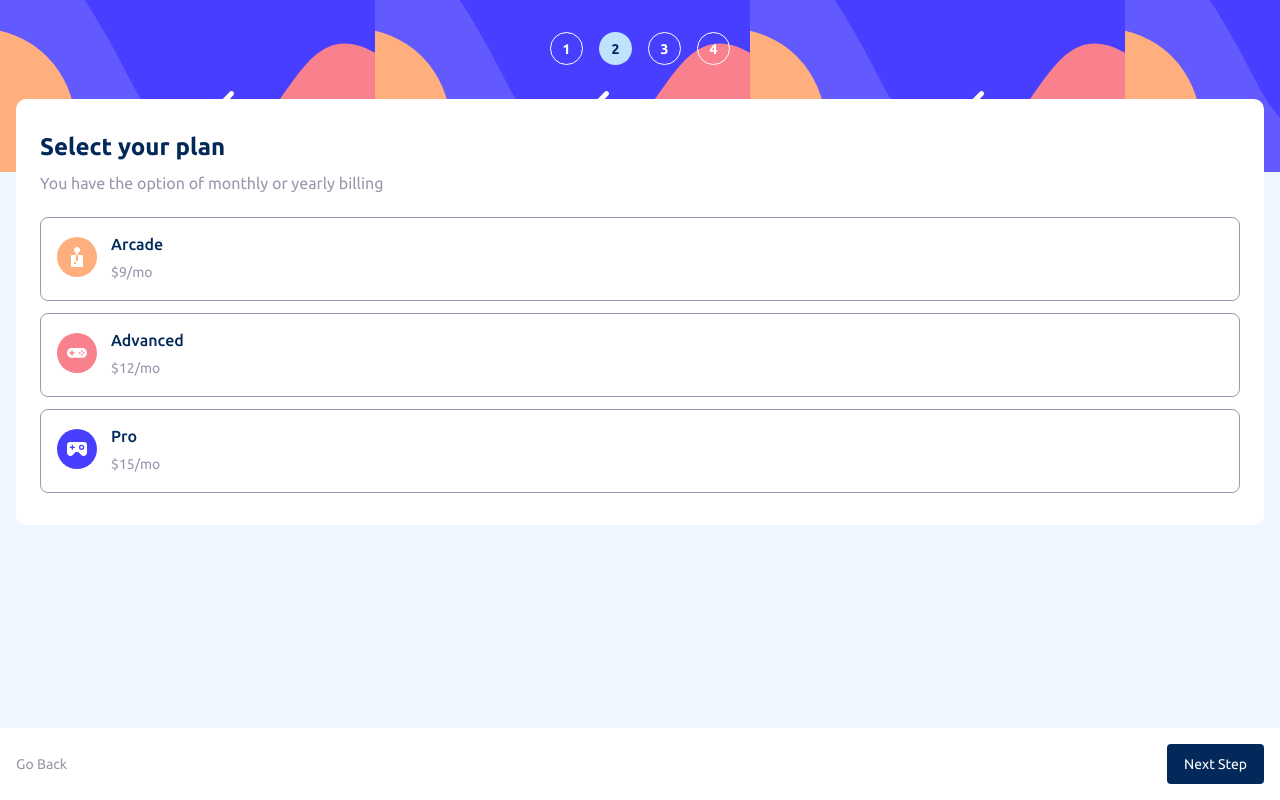
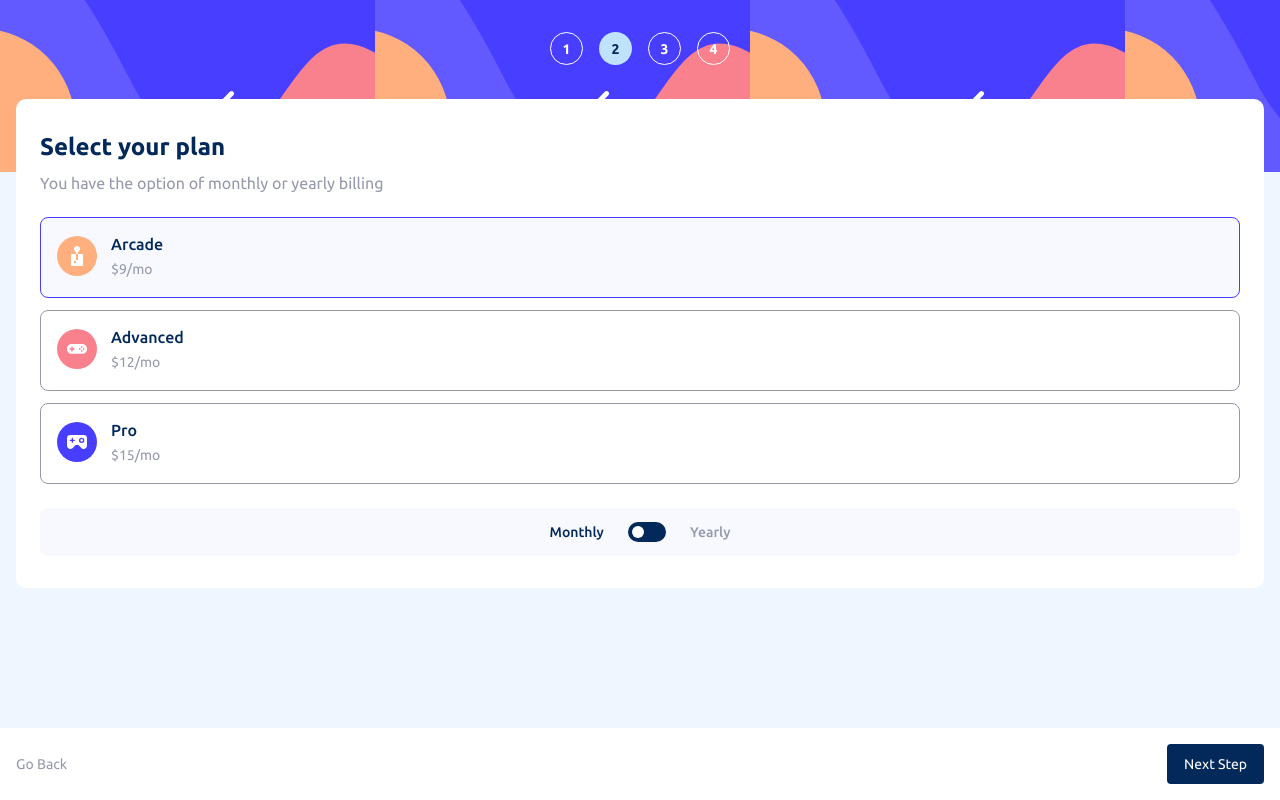
Before and after one commit to kncalderong/multistep-form, a React (Vite) app: page /select-plan in a window 1280 px wide. Built offline with nearby package versions, Linux system fonts and the light colour scheme.

Commit message:
feat: select plan logic developed

```diff
--- a/src/components/FormUniqueOption.tsx
+++ b/src/components/FormUniqueOption.tsx
@@ -6,7 +6,7 @@ type FormUniqueOptionProps = {
   name: string
   price: string
   value: planOptions
-  setFunction: React.Dispatch<React.SetStateAction<planOptions | null>>
+  setFunction: React.Dispatch<React.SetStateAction<planOptions>>
 }
 
 const FormUniqueOption = ({  icon,  isSelected,  name,  price,  value,  setFunction}: FormUniqueOptionProps) => {
@@ -15,9 +15,10 @@ const FormUniqueOption = ({  icon,  isSelected,  name,  price,  value,  setFunct
       <div className='block w-[40px] h-[40px]'>
         <img src={icon} alt="iconArcade" className='w-full' />
       </div>
-      <div className='flex flex-col gap-[6px]' >
+      <div className='flex flex-col gap-[3px]' >
         <p className='text-marine-blue font-medium' >{name}</p>
         <p className='text-cool-gray text-sm' >{price}</p>
+        {(value === planOptions.advancedYear || value === planOptions.arcadeYear || value === planOptions.proYear) && (<p className="text-marine-blue text-xs" >2 months free</p> )}
       </div>
     </div>
   )
--- a/src/context/appContext.tsx
+++ b/src/context/appContext.tsx
@@ -1,7 +1,9 @@
 import React, { useContext, createContext, useState, useReducer } from 'react'
 import { AppContextValueType, AppContextStateType } from '../types'
 import { ReducerActionKind } from '../types'
+
 import reducer from './reducer'
+import { planOptions } from '../pages/form/SelectPlan'
 
 
 const AppContext = createContext<AppContextValueType | null>(null)
@@ -14,7 +16,9 @@ export const initialState: AppContextStateType  = {
   isFinished: false,
   name: '',
   email: '',
-  phone: ''
+  phone: '',
+  isMothlyPlan: true,
+  selectedPlan: planOptions.arcadeMonth
 }
 
 const AppProvider = ({children }: AppProviderProps) => {
--- a/src/pages/form/PersonalInfo.tsx
+++ b/src/pages/form/PersonalInfo.tsx
@@ -85,7 +85,7 @@ const PersonalInfo = () => {
     updateInfo('email', email.value)
     updateInfo('phone', phone.value)
 
-    navigate('select-plan')
+    navigate('/select-plan')
   }
 
   return (
--- a/src/pages/form/SelectPlan.tsx
+++ b/src/pages/form/SelectPlan.tsx
@@ -1,20 +1,67 @@
-import React, { useState } from 'react'
+import React, { useEffect, useState } from 'react'
 import iconArcade from '../../assets/images/icon-arcade.svg'
 import iconAdvanced from '../../assets/images/icon-advanced.svg'
 import iconPro from '../../assets/images/icon-pro.svg'
 import FormUniqueOption from '../../components/FormUniqueOption'
+import { useAppContext } from '../../context/appContext'
+import { useNavigate } from 'react-router-dom'
 
 
 export enum planOptions {
   arcadeMonth = 'arcade-month',
   advancedMonth = 'advanced-month',
-  proMonth= 'pro-month'
+  proMonth = 'pro-month',
+  arcadeYear = 'arcade-year',
+  advancedYear = 'advanced-year',
+  proYear = 'pro-year'
 }
 
 const SelectPlan = () => {
 
-  const [selectedPlan, setSelectedPlan] = useState<planOptions | null>(null)
+  const { selectedPlan, isMothlyPlan, updateInfo } = useAppContext()
+  const [selectedPlanLocal, setSelectedPlanLocal] = useState<planOptions >(selectedPlan)
+  const [isMonthly, setIsMonthly] = useState<boolean>(isMothlyPlan)
 
+  const navigate = useNavigate()
+
+  //to adjust the plan selected to yearly or monthly toggle changed
+  useEffect(() => {
+    if (!isMonthly) {
+      if (selectedPlanLocal === planOptions.arcadeMonth) {
+        setSelectedPlanLocal(planOptions.arcadeYear)
+        return
+      }
+      if (selectedPlanLocal === planOptions.advancedMonth) {
+        setSelectedPlanLocal(planOptions.advancedYear)
+        return
+      }
+      if (selectedPlanLocal === planOptions.proMonth) {
+        setSelectedPlanLocal(planOptions.proYear)
+        return
+      }
+    }
+    if (isMonthly) {
+      if (selectedPlanLocal === planOptions.arcadeYear) {
+        setSelectedPlanLocal(planOptions.arcadeMonth)
+        return
+      }
+      if (selectedPlanLocal === planOptions.advancedYear) {
+        setSelectedPlanLocal(planOptions.advancedMonth)
+        return
+      }
+      if (selectedPlanLocal === planOptions.proYear) {
+        setSelectedPlanLocal(planOptions.proMonth)
+        return
+      }
+    }
+  }, [isMonthly])
+
+  const runValidations = () => {
+    updateInfo('isMothlyPlan', isMonthly)
+    updateInfo('selectedPlan', selectedPlanLocal)
+
+    navigate('/adds-on')
+  }
 
   return (
     <div className='flex flex-col grow' >
@@ -23,17 +70,24 @@ const SelectPlan = () => {
           <form className='flex flex-col'>
           <h2 className='text-2xl text-marine-blue font-bold mb-2' >Select your plan</h2>
             <p className='text-cool-gray mb-[22px]' >You have the option of monthly or yearly billing</p>
-            <div  className='flex flex-col gap-3' >
-              <FormUniqueOption isSelected={selectedPlan === planOptions.arcadeMonth} name='Arcade' price='$9/mo' icon={iconArcade} setFunction={setSelectedPlan} value={planOptions.arcadeMonth } />
-              <FormUniqueOption isSelected={selectedPlan === planOptions.advancedMonth} name='Advanced' price='$12/mo' icon={iconAdvanced} setFunction={setSelectedPlan} value={planOptions.advancedMonth} />
-              <FormUniqueOption isSelected={selectedPlan === planOptions.proMonth} name='Pro' price='$15/mo' icon={iconPro} setFunction={setSelectedPlan} value={planOptions.proMonth } />
+            <div  className='flex flex-col gap-3 mb-6' >
+              <FormUniqueOption isSelected={selectedPlanLocal === planOptions.arcadeMonth || selectedPlanLocal === planOptions.arcadeYear} name='Arcade' price={ isMonthly ? '$9/mo' : '$90/yr'} icon={iconArcade} setFunction={setSelectedPlanLocal} value={ isMonthly? planOptions.arcadeMonth : planOptions.arcadeYear} />
+              <FormUniqueOption isSelected={selectedPlanLocal === planOptions.advancedMonth || selectedPlanLocal === planOptions.advancedYear} name='Advanced' price={isMonthly ? '$12/mo' : '$120/yr'} icon={iconAdvanced} setFunction={setSelectedPlanLocal} value={isMonthly ? planOptions.advancedMonth : planOptions.advancedYear} />
+              <FormUniqueOption isSelected={selectedPlanLocal === planOptions.proMonth || selectedPlanLocal === planOptions.proYear} name='Pro' price={isMonthly ? '$15/mo' : '$150/yr'} icon={iconPro} setFunction={setSelectedPlanLocal} value={isMonthly ? planOptions.proMonth : planOptions.proYear } />
+            </div>
+            <div className='flex h-12 rounded-lg bg-very-light-gray py-[14px] gap-6 justify-center items-center' >
+              <p className='text-marine-blue font-medium text-sm' >Monthly</p>
+              <div className={`w-[38px] h-[20px] rounded-[10px] bg-marine-blue flex items-center ${isMonthly ? 'justify-start' : 'justify-end'} p-1 cursor-pointer`} onClick={()=> setIsMonthly(!isMonthly) } >
+                <span className='w-3 h-3 rounded-full bg-white' ></span>
+              </div>
+              <p className='text-cool-gray font-medium text-sm'>Yearly</p>
             </div>
           </form>
         </div>
       </div>
       <div className='flex justify-between p-4 items-center'>
-        <div className='text-sm text-cool-gray cursor-pointer' >Go Back</div>
-        <div className='w-[97px] h-[40px] bg-marine-blue text-white text-sm flex justify-center items-center rounded-[4px] cursor-pointer' >Next Step</div>
+        <div className='text-sm text-cool-gray cursor-pointer' onClick={()=>navigate('/')} >Go Back</div>
+        <div className='w-[97px] h-[40px] bg-marine-blue text-white text-sm flex justify-center items-center rounded-[4px] cursor-pointer' onClick={()=>runValidations()} >Next Step</div>
       </div>
     </div>
   )
--- a/src/pages/form/SharedLayoutForm.tsx
+++ b/src/pages/form/SharedLayoutForm.tsx
@@ -6,7 +6,7 @@ import {Outlet, NavLink} from 'react-router-dom'
 const SharedLayoutForm = () => {
   return (
     <div className='flex flex-col h-screen'>
-      <div className='flex justify-center items-start h-[172px] pt-8' style={{backgroundImage: `url(${BgMobile})`}} >
+      <div className='flex justify-center items-start h-[172px] min-h-[172px] pt-8' style={{backgroundImage: `url(${BgMobile})`}} >
         <FormNavbar/>
       </div>
       <Outlet />
--- a/src/types/AppState.type.ts
+++ b/src/types/AppState.type.ts
@@ -1,6 +1,11 @@
+import { planOptions } from './../pages/form/SelectPlan';
+
+
 export type AppContextStateType = {
   isFinished: boolean
   name: string
   email: string
-  phone: string
+  phone: string,
+  isMothlyPlan: boolean,
+  selectedPlan: planOptions
 }
```
